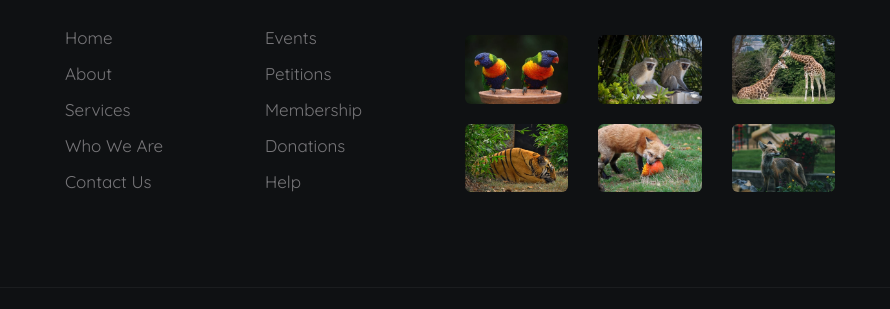
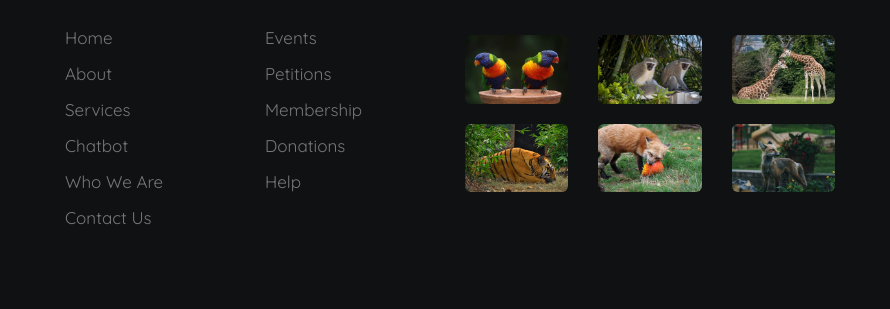
Before and after one commit to SriSatya2712/Wildlife_Project, a plain HTML site: page index.html in a window 1280 px wide. Shown: the part 4902-5211 px from the top of the page, 390-1280 px from the left. Drawn offline with Linux system fonts and the light colour scheme.

Commit message:
Update index.html

```diff
--- a/index.html
+++ b/index.html
@@ -548,6 +548,7 @@
               <li><a href="index.html">Home</a></li>
               <li><a href="about.html">About</a></li>
               <li><a href="services.html">Services</a></li>
+              <li><a href="healthbot.html">Chatbot</a></li>
 
               <li><a href="#who">Who We Are</a></li>
 
```
